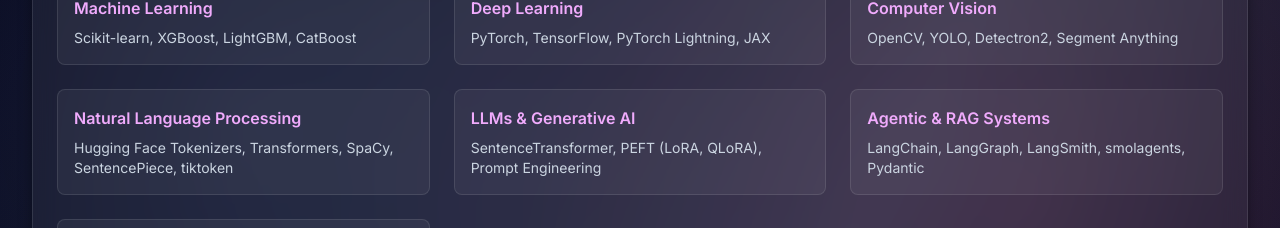
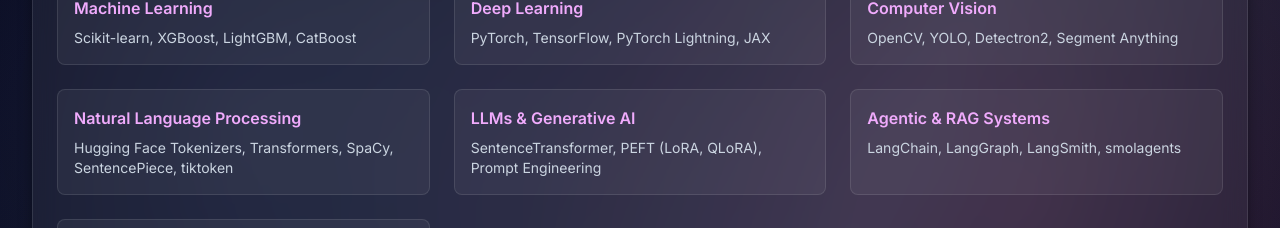
Before and after one commit to YuITC/Tai-Nguyen-Phu-Portfolio, a React (Vite) app: page / in a window 1280 px wide. Shown: the part 840-1068 px from the top of the page. Built offline with nearby package versions, Linux system fonts and the light colour scheme.

Commit message:
fix: update skill categories

```diff
--- a/src/data/skills.js
+++ b/src/data/skills.js
@@ -25,7 +25,7 @@
             },
             {
                 name: 'Agentic & RAG Systems',
-                tools: ['LangChain', 'LangGraph', 'LangSmith', 'smolagents', 'Pydantic']
+                tools: ['LangChain', 'LangGraph', 'LangSmith', 'smolagents']
             },
             {
                 name: 'LLM Inference APIs',
@@ -39,7 +39,7 @@
         groups: [
             {
                 name: 'Data Manipulation & Analysis',
-                tools: ['NumPy', 'Pandas', 'Polars', 'PyArrow']
+                tools: ['NumPy', 'Pandas', 'Polars', 'PyArrow', 'Pydantic']
             },
             {
                 name: 'Data Visualization',
```
